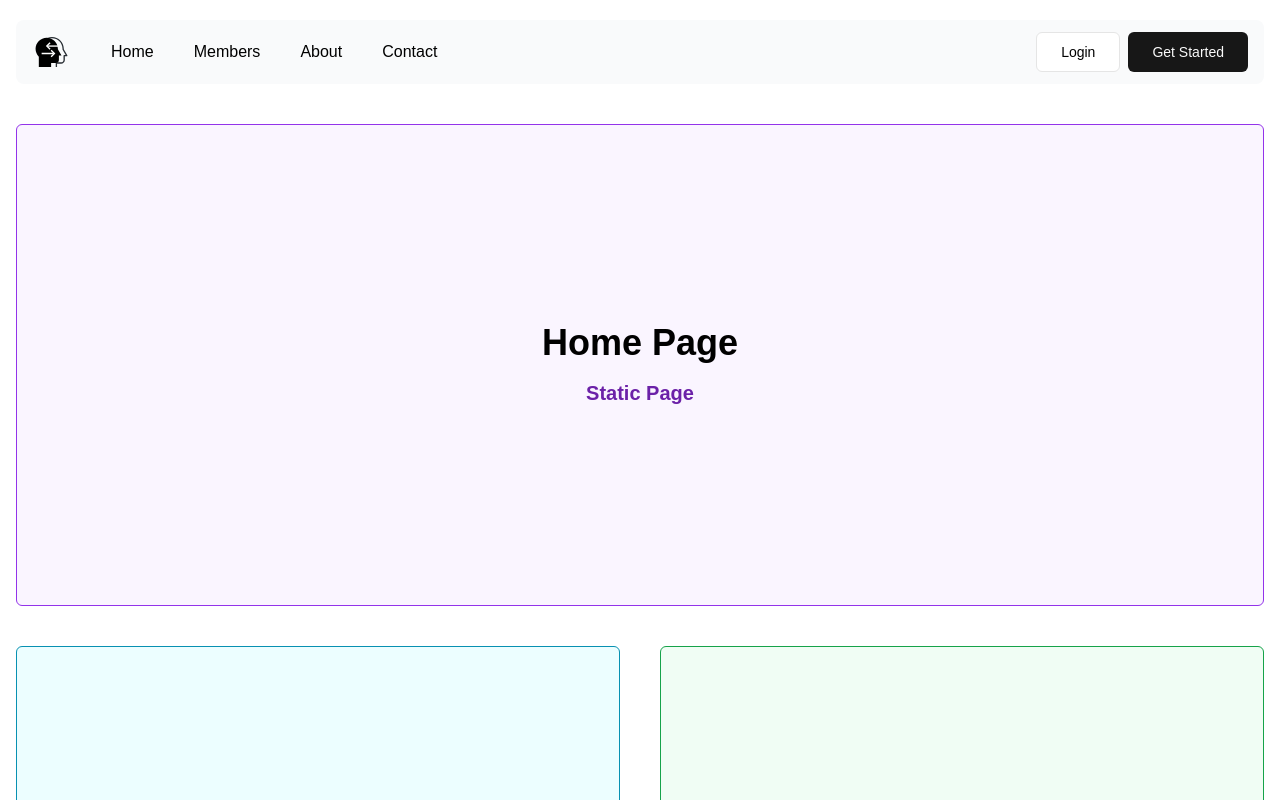
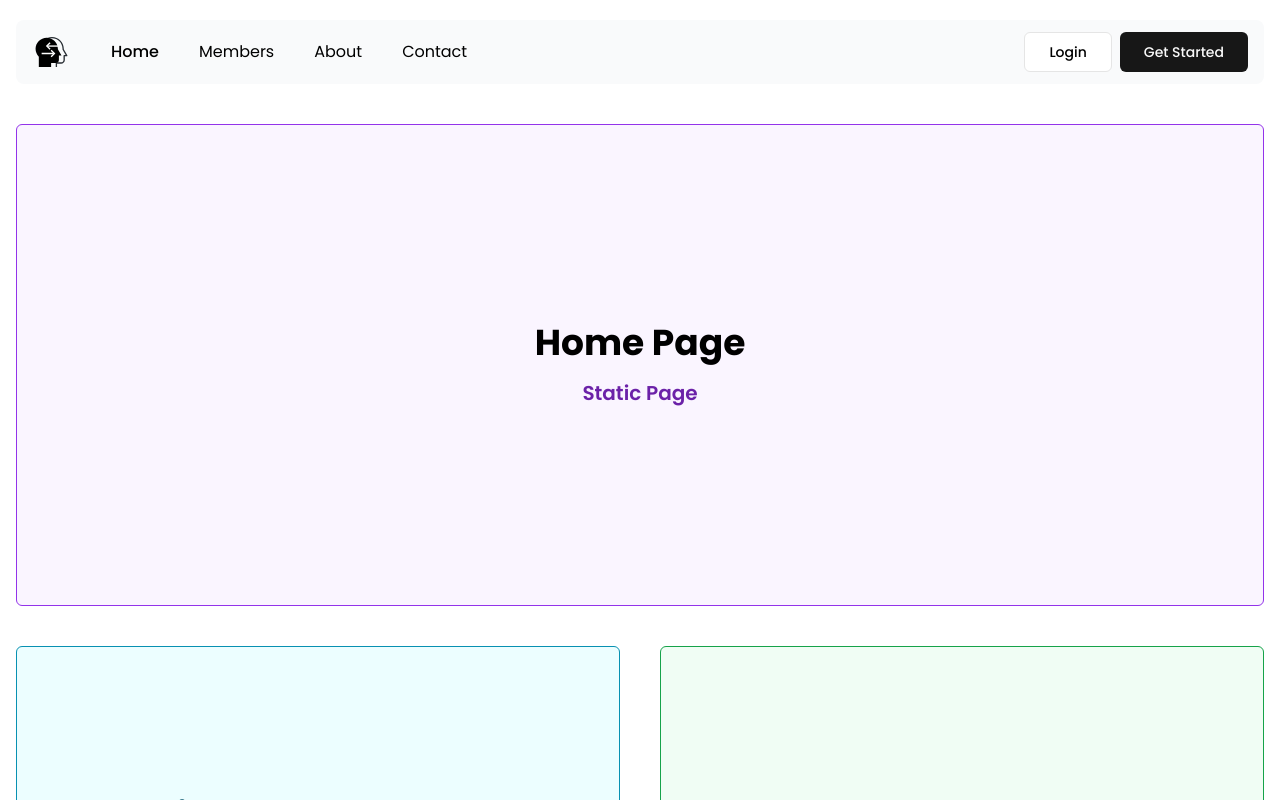
Before and after one commit to firasel2/nextjs-rendering, a Next.js app: page / in a window 1280 px wide. Shown: the top 800 px of the page. Built offline with nearby package versions, Linux system fonts and the light colour scheme.

Commit message:
refactor: remove custom font

```diff
--- a/src/app/layout.tsx
+++ b/src/app/layout.tsx
@@ -1,18 +1,12 @@
 import type { Metadata } from "next";
-import localFont from "next/font/local";
 import "./globals.css";
 import { Header } from "./layout/header";
 import { Footer } from "./layout/footer";
+import { Poppins } from "next/font/google";
 
-const geistSans = localFont({
-  src: "./fonts/GeistVF.woff",
-  variable: "--font-geist-sans",
-  weight: "100 900",
-});
-const geistMono = localFont({
-  src: "./fonts/GeistMonoVF.woff",
-  variable: "--font-geist-mono",
-  weight: "100 900",
+const poppins = Poppins({
+  subsets: ["latin"],
+  weight: ["400", "500", "600", "700", "800"],
 });
 
 export const metadata: Metadata = {
@@ -27,9 +21,7 @@
 }>) {
   return (
     <html lang="en">
-      <body
-        className={`${geistSans.variable} ${geistMono.variable} antialiased`}
-      >
+      <body className={poppins.className}>
         <Header />
         <main>{children}</main>
         <Footer />
```
Also changed, not shown: src/app/fonts/GeistMonoVF.woff (deleted), src/app/fonts/GeistVF.woff (deleted).
